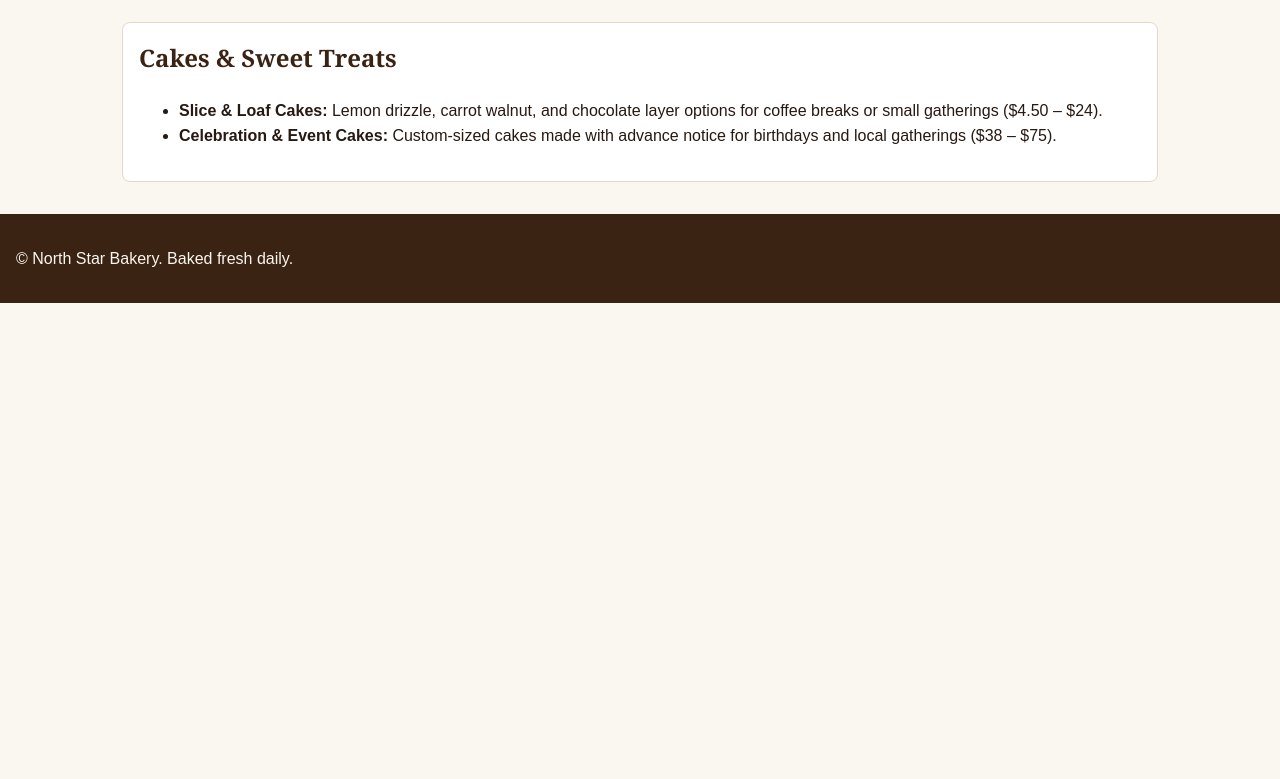
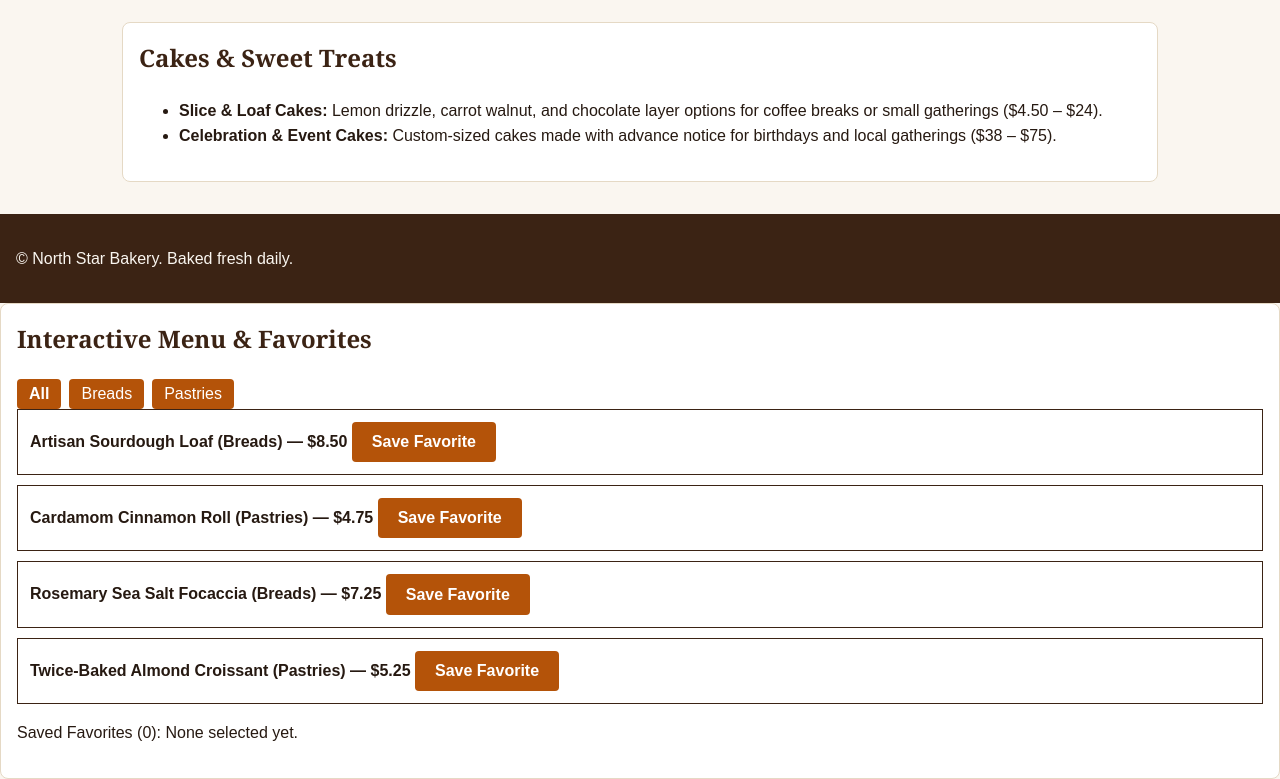
Before and after one commit to zeeshansyed446-alt/North-Star-Bakery, a plain HTML site: page Products.html in a window 1280 px wide. Shown: the part 1599-2378 px from the top of the page. Before the commit the page ends 1902 px from the top, so only its background shows below. Drawn offline with Linux system fonts and the light colour scheme.

Commit message:
Update Products.html

```diff
--- a/Products.html
+++ b/Products.html
@@ -55,5 +55,11 @@
   <footer>
     <p>&copy; North Star Bakery. Baked fresh daily.</p>
   </footer>
-</body>
+<section id="bakery-interactive-section">
+  <h2>Interactive Menu &amp; Favorites</h2>
+  <div id="nsb-filter-controls"></div>
+  <div id="nsb-interactive-menu"></div>
+  <p id="nsb-favorites-summary"></p>
+</section>
+<script src="script.js"></script></body>
 </html>
```
